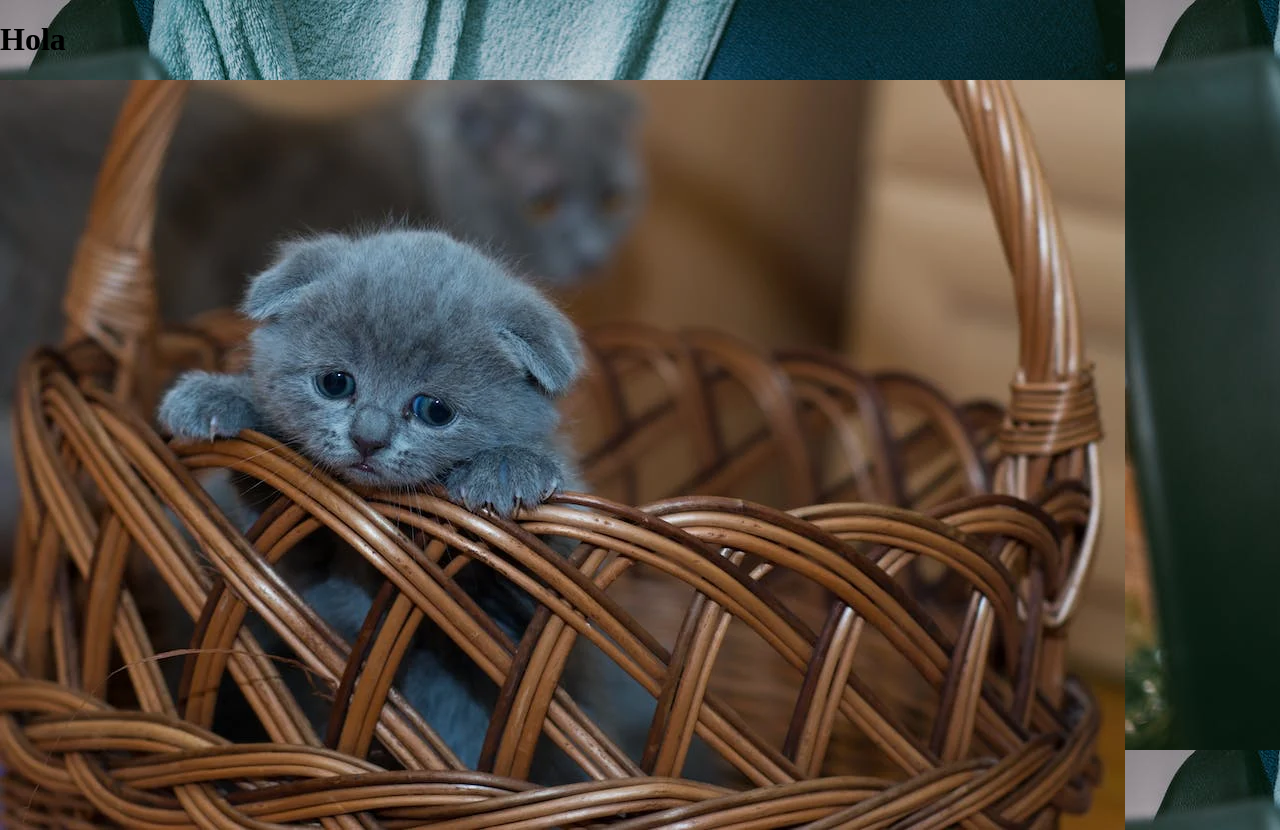
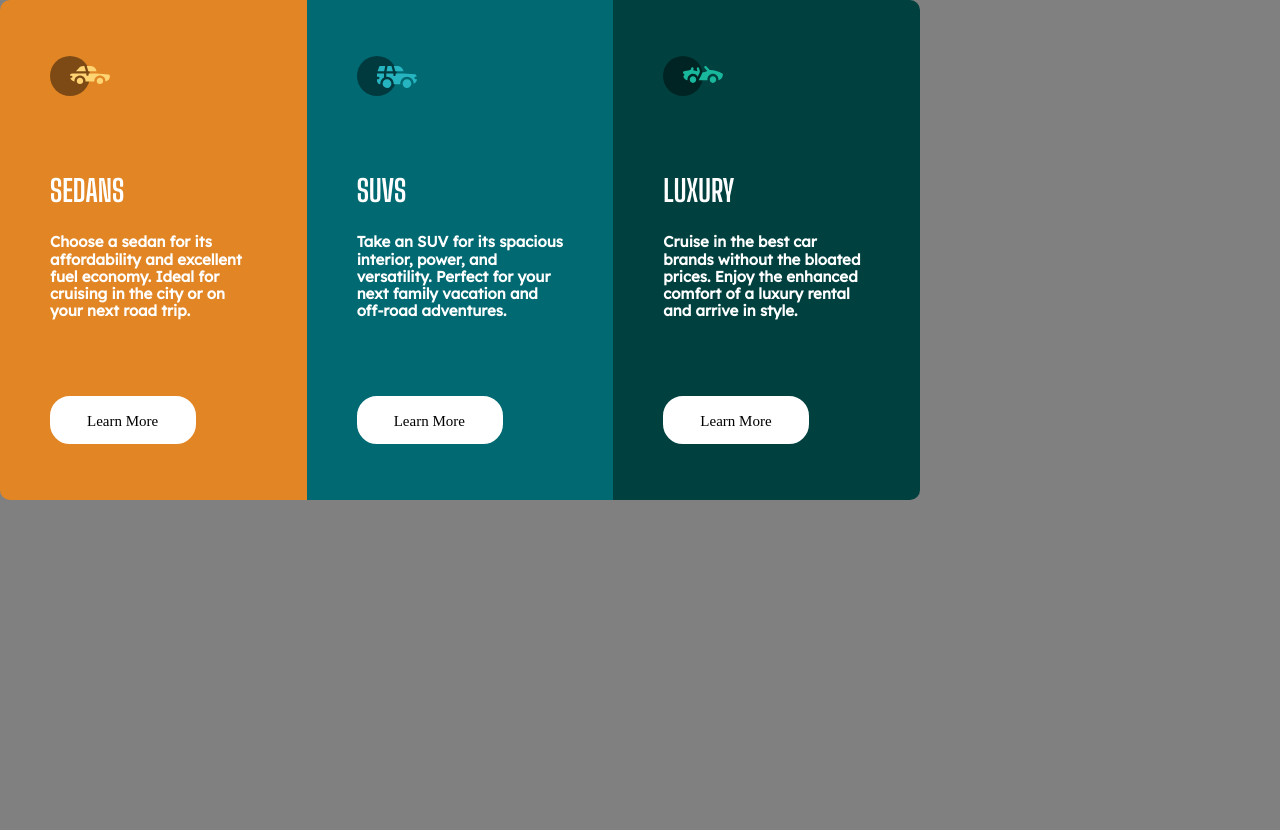
Before and after one commit to nuriarivasbotello/flexbox-1-responsive, a website built with Vite: page src/index.html in a window 1280 px wide. After the commit the page ends 800 px from the top, so only its background shows below. Built offline with nearby package versions, Linux system fonts and the light colour scheme; some packages are replaced by stand-ins of ours.

Commit message:
terminado

```diff
--- a/src/css/style.css
+++ b/src/css/style.css
@@ -23,5 +23,74 @@ a {
 
 body {
   margin: 0;
-  background-image: url(../assets/images/sleep-cat.jpeg);
+  background-color: grey;
 }
+.container {
+  display: flex;
+  justify-content: space-between;
+  flex-direction: column;
+  width: 920px;
+  height: ;
+  color: white;
+}
+@media screen and (min-width: 768px) {
+  .container {
+    display: flex;
+    flex-direction: row;
+  }
+}
+.card {
+  display: flex;
+  flex-direction: column;
+  justify-content: space-evenly;
+  width: 307px;
+  height: 500px;
+  padding: 0px 50px 0px 50px;
+}
+.circle {
+  height: 40px;
+  width: 40px;
+  border-radius: 50%;
+  background-color: rgba(0, 0, 0, 0.447);
+}
+.image {
+  position: relative;
+  top: 10px;
+  left: 20px;
+}
+.orange {
+  border-radius: 10px 0px 0px 10px;
+  background-color: rgba(226, 134, 37, 1);
+}
+.blue {
+  background-color: rgba(0, 105, 113, 1);
+}
+.green {
+  border-radius: 0px 10px 10px 0px;
+  background-color: rgba(0, 65, 64, 1);
+}
+.title {
+  font-size: 30px;
+  font-family: 'Big Shoulders Display', cursive;
+}
+.text {
+  margin: -50px 0px 20px 0px;
+  font-size: 15px;
+  font-family: 'Lexend Deca', sans-serif;
+}
+.button {
+  width: 146px;
+  height: 48px;
+  border: 2px white solid;
+  border-radius: 20px;
+  color: black;
+  background-color: white;
+}
+.button:hover {
+  color: white;
+  background-color: transparent;
+}
+.learn {
+  padding-left: 35px;
+  font-size: 15px;
+}
--- a/src/index.html
+++ b/src/index.html
@@ -2,14 +2,104 @@
 <html lang="en">
   <head>
     <meta charset="UTF-8" />
-    <link rel="icon" type="image/svg+xml" href="/vite.svg" />
-    <meta name="viewport" content="width=device-width, initial-scale=1.0" />
-    <link rel="stylesheet" href="css/normalize.css" />
-    <link rel="stylesheet" href="css/style.css" />
+    <link
+      rel="icon"
+      type="image/svg+xml"
+      href="/vite.svg"
+    />
+    <meta
+      name="viewport"
+      content="width=device-width, initial-scale=1.0"
+    />
+    <link
+      rel="stylesheet"
+      href="css/normalize.css"
+    />
+    <link
+      rel="stylesheet"
+      href="css/style.css"
+    />
     <title>Vite App</title>
+    <link
+      rel="preconnect"
+      href="https://fonts.googleapis.com"
+    />
+    <link
+      rel="preconnect"
+      href="https://fonts.gstatic.com"
+      crossorigin
+    />
+    <link
+      href="https://fonts.googleapis.com/css2?family=Big+Shoulders+Display:wght@700&display=swap"
+      rel="stylesheet"
+    />
+    <link
+      rel="preconnect"
+      href="https://fonts.googleapis.com"
+    />
+    <link
+      rel="preconnect"
+      href="https://fonts.gstatic.com"
+      crossorigin
+    />
+    <link
+      href="https://fonts.googleapis.com/css2?family=Big+Shoulders+Display:wght@700&family=Lexend+Deca&display=swap"
+      rel="stylesheet"
+    />
   </head>
   <body>
-    <h1>Hola</h1>
-    <img src="./assets/images/cute-cat.webp" alt="" />
+    <div class="container">
+      <div class="card orange">
+        <div class="circle">
+          <img
+            class="image"
+            src="./assets/images/sedan-car.svg"
+            alt="Coche1"
+          />
+        </div>
+        <h1 class="title">SEDANS</h1>
+        <h2 class="text">
+          Choose a sedan for its affordability and excellent fuel economy. Ideal
+          for cruising in the city or on your next road trip.
+        </h2>
+        <div class="button">
+          <p class="learn">Learn More</p>
+        </div>
+      </div>
+      <div class="card blue">
+        <div class="circle">
+          <img
+            class="image"
+            src="./assets/images/suv-car.svg"
+            alt="Coche2"
+          />
+        </div>
+        <h1 class="title">SUVS</h1>
+        <h2 class="text">
+          Take an SUV for its spacious interior, power, and versatility. Perfect
+          for your next family vacation and off-road adventures.
+        </h2>
+        <div class="button">
+          <p class="learn">Learn More</p>
+        </div>
+      </div>
+      <div class="card green">
+        <div class="circle">
+          <img
+            class="image"
+            src="./assets/images/luxury-car.svg"
+            alt="Coche3"
+          />
+        </div>
+        <h1 class="title">LUXURY</h1>
+        <h2 class="text">
+          Cruise in the best car brands without the bloated prices. Enjoy the
+          enhanced comfort of a luxury rental and arrive in style.
+        </h2>
+        <div class="button">
+          <p class="learn">Learn More</p>
+        </div>
+      </div>
+    </div>
   </body>
 </html>
```
Also changed, not shown: src/assets/images/luxury-car.svg (added), src/assets/images/sedan-car.svg (added), src/assets/images/suv-car.svg (added).
